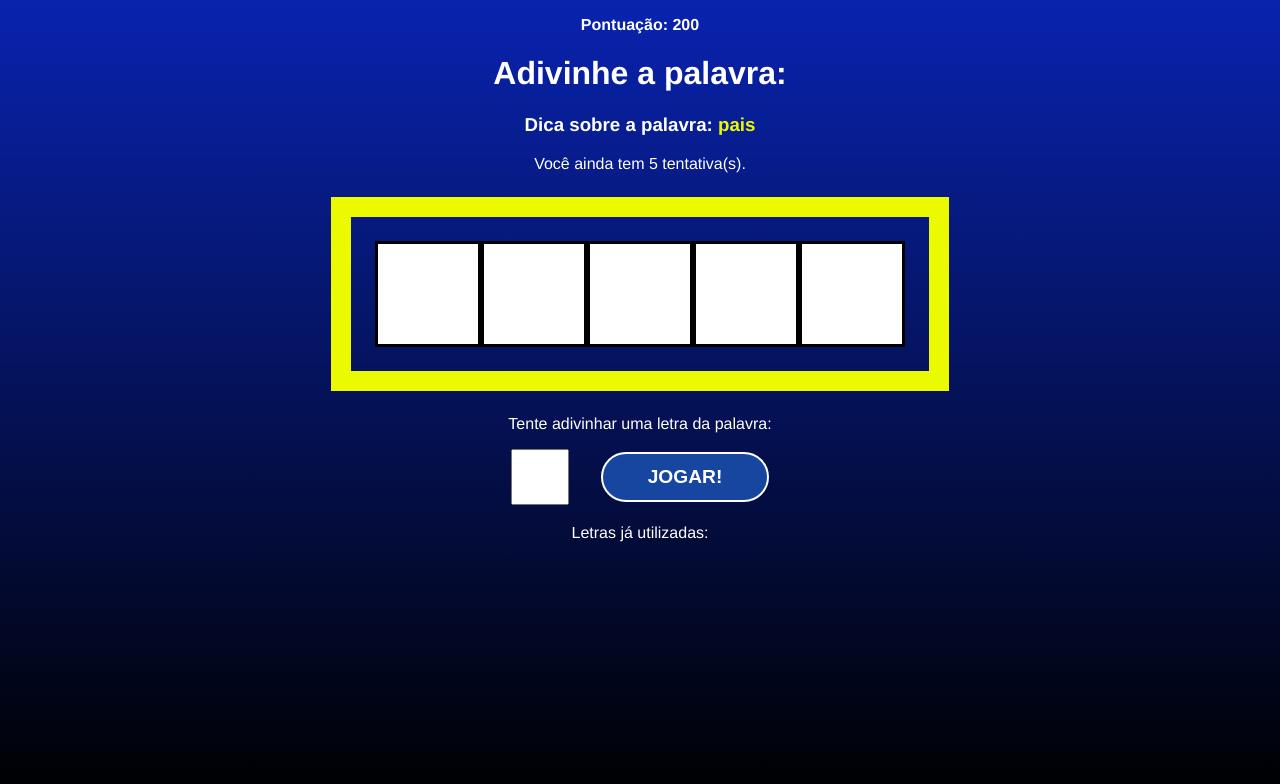
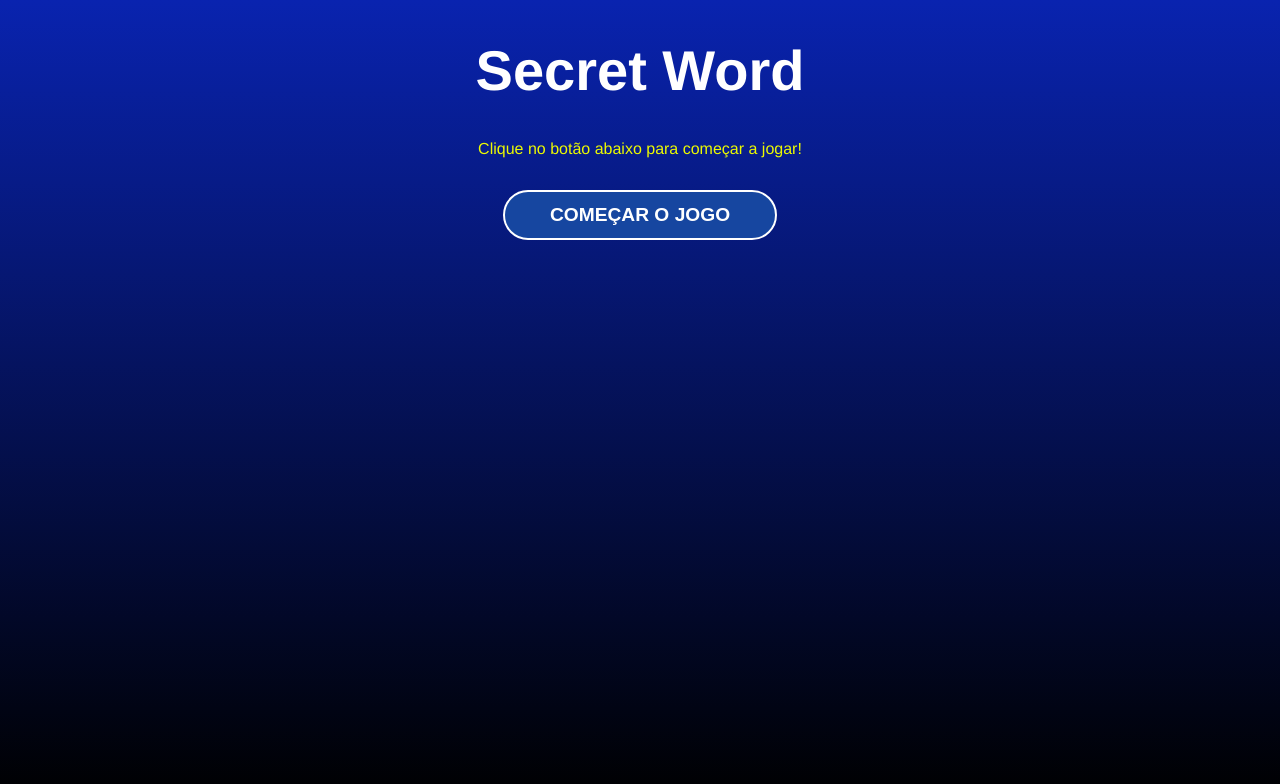
Before and after one commit to fxbricix/secret-word, a React (Create React App) app: page / in a window 1280 px wide. Shown: the top 784 px of the page. Built offline with nearby package versions, Linux system fonts and the light colour scheme.

Commit message:
bug fixig

```diff
--- a/package.json
+++ b/package.json
@@ -1,4 +1,5 @@
 {
+  "homepage": "https://fxbricix.github.io/secret-word",
   "name": "secretword",
   "version": "0.1.0",
   "private": true,
@@ -13,6 +14,8 @@
   },
   "scripts": {
     "start": "react-scripts start",
+    "predeploy": "npm run build",
+    "deploy": "gh-pages -d build",
     "build": "react-scripts build",
     "test": "react-scripts test",
     "eject": "react-scripts eject"
--- a/src/App.js
+++ b/src/App.js
@@ -54,7 +54,7 @@ function App() {
       setPickedCategory(randomCategory);
       setLetters(wordLetters);
 
-    setGameStage(stages[1].name);
+    setGameStage(stages[0].name);
   }, [pickWordAndCategory]);
 
   // process the letter input
```
